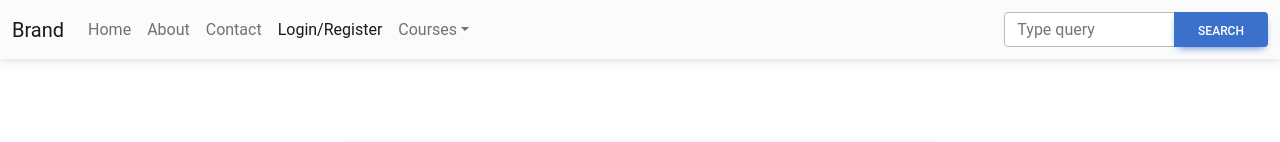
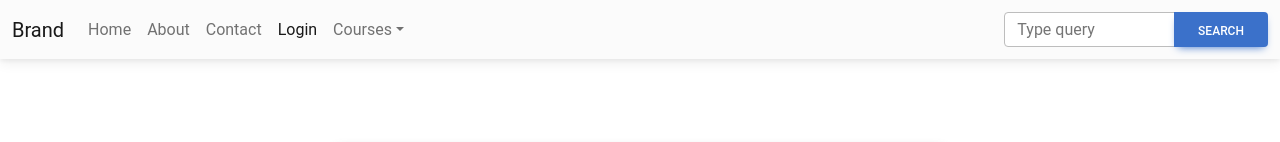
Before and after one commit to Hardikpanchasara/Tops-Project, a React (Create React App) app: page /login in a window 1280 px wide. Shown: the top 142 px of the page. Built offline with nearby package versions, Linux system fonts and the light colour scheme.

Commit message:
redirect inprocess

```diff
--- a/src/App.js
+++ b/src/App.js
@@ -1,4 +1,4 @@
-import { RouterProvider } from 'react-router-dom';
+import { RouterProvider, useNavigate } from 'react-router-dom';
 import MainRoutes from './MainRoutes';
 
 function App() {
--- a/src/components/HeaderCompo.jsx
+++ b/src/components/HeaderCompo.jsx
@@ -1,4 +1,4 @@
-import React, { useState } from 'react';
+import React, { useEffect, useLayoutEffect, useState } from 'react';
 import {
     MDBContainer,
     MDBNavbar,
@@ -15,17 +15,28 @@ import {
     MDBDropdownItem,
     MDBCollapse,
 } from 'mdb-react-ui-kit';
-import { NavLink, Outlet } from 'react-router-dom'
+import { NavLink, Outlet, useNavigate } from 'react-router-dom'
+import { useCookies } from 'react-cookie';
 
 const HeaderCompo = () => {
     const [showBasic, setShowBasic] = useState(false);
 
+    const [cookies, setCookie] = useCookies([]);
+    const navigate = useNavigate()
+    useEffect(() => {
+        if (cookies.role == 1) {
+            navigate("/admin")
+        }
+        if (cookies.role == 2) {
+            navigate("/")
+        }
+    })
+
     const MenuItem = {
-            "/": "Home",
-            "/about": "About",
-            "/contact": "Contact",
-            "/login": "Login/Register",
-        }
+        "/": "Home",
+        "/about": "About",
+        "/contact": "Contact",
+    }
 
 
     const Dropdown = [
@@ -49,7 +60,7 @@ const HeaderCompo = () => {
         },
     ]
 
-    const Menudata = Object.entries(MenuItem).map(([key ,value], i) => {
+    const Menudata = Object.entries(MenuItem).map(([key, value], i) => {
         // console.log(item)
         return (<MDBNavbarItem key={i}>
             <NavLink className="nav-link" aria-current="page" to={key} >{value}</NavLink>
@@ -81,6 +92,9 @@ const HeaderCompo = () => {
                         <MDBNavbarNav className='mr-auto mb-2 mb-lg-0'>
 
                             {Menudata}
+                            <MDBNavbarItem>
+                                {(cookies.userid == undefined) ? <NavLink className='nav-link' to="/login">Login</NavLink> : <NavLink className='nav-link' to="/logout">Logout</NavLink>}
+                            </MDBNavbarItem>
 
                             <MDBNavbarItem>
                                 <MDBDropdown>
--- a/src/pages/LoginRegisterPage.jsx
+++ b/src/pages/LoginRegisterPage.jsx
@@ -24,6 +24,7 @@ const LoginRegisterPage = () => {
           if (response.data.length > 0) {
             setCookies('username', response.data[0].username);
             setCookies('userid', response.data[0].id);
+            setCookies('role', response.data[0].role);
             if (response.data[0].role == 1) {
               navigate("/admin")
             } else {
```
